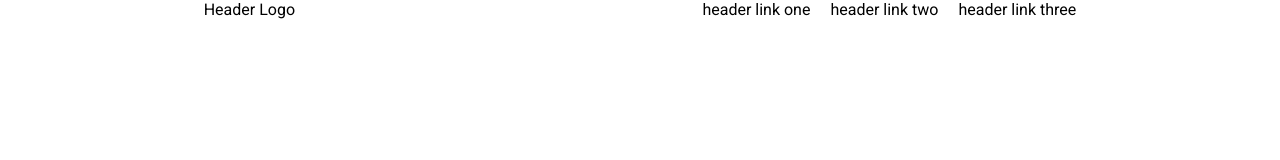
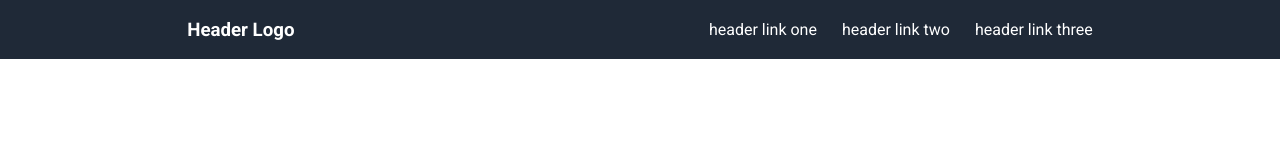
Before and after one commit to p4triko/odin-landing-page, a plain HTML site: page index.html in a window 1280 px wide. Drawn offline with Linux system fonts and the light colour scheme.

Commit message:
Create heading

```diff
--- a/index.html
+++ b/index.html
@@ -12,19 +12,15 @@
 <body>
   <div class="top-container">
     <div class="header">
-      <div class="header-left">
+      <h3 class="header-left">
         Header Logo
-      </div>
+      </h3>
       <div class="header-right">
-        <div class="header-link">
-          header link one
-        </div>
-        <div class="header-link">
-          header link two
-        </div>
-        <div class="header-link">
-          header link three
-        </div>
+        <ul class="header-list">
+          <li>header link one</li>
+          <li> header link two</li>
+          <li>header link three</li>
+        </ul>
       </div>
     </div>
 
--- a/style.css
+++ b/style.css
@@ -1,15 +1,24 @@
 body{
   font-family: "Roboto";
   margin: 0;
+}
+
+ul{
+  list-style-type: none;
+}
+
+.top-container{
+  background-color: #1F2937;
 }
 
 .header{
   display: flex;
   justify-content: space-around;
   align-items: center;
+  color: white;
 }
 
-.header-right{
+.header-list{
   display: flex;
-  gap: 20px;
+  gap: 25px;
 }
```
